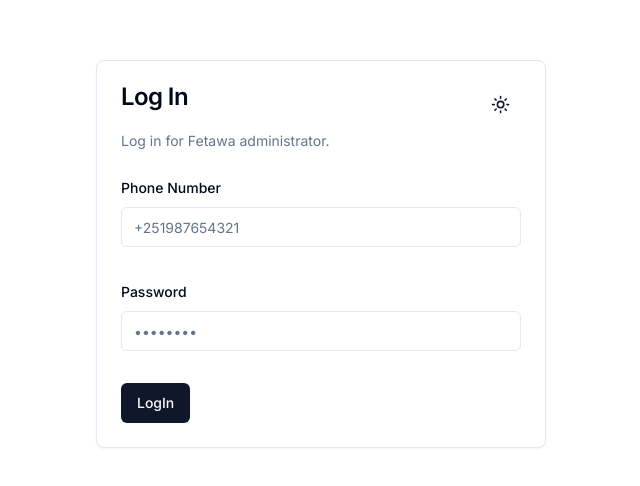
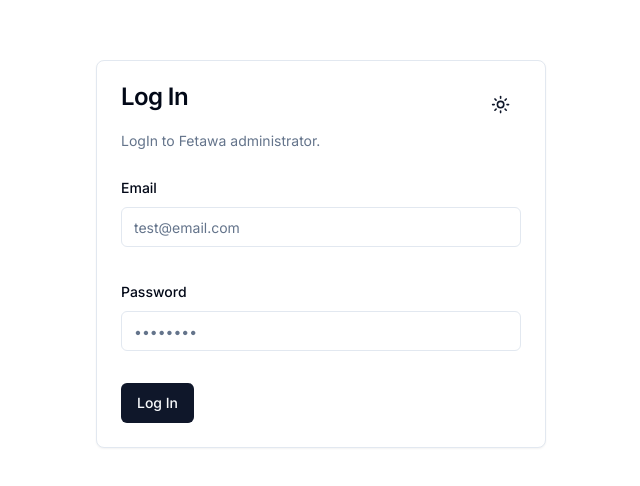
Before and after one commit to MuhidinM/Fatwa, a Next.js app: page /auth in a window 1280 px wide. Shown: the part 146-632 px from the top of the page, without its empty margins (319-959 px from the left). Built offline with nearby package versions, Linux system fonts and the light colour scheme; no server answers.

Commit message:
sign in and sign up is done

```diff
--- /dev/null
+++ b/app/auth.ts
@@ -0,0 +1,23 @@
+import {
+  createUserWithEmailAndPassword,
+  signInWithEmailAndPassword,
+} from "firebase/auth";
+import { auth } from "./firebase-config";
+
+export const doCreateWithEmailAndPassword = (
+  email: string,
+  password: string
+) => {
+  return createUserWithEmailAndPassword(auth, email, password);
+};
+
+export const doSignInWithEmailAndPassword = (
+  email: string,
+  password: string
+) => {
+  return signInWithEmailAndPassword(auth, email, password);
+};
+
+export const doSignOut = () => {
+  return auth.signOut();
+};
--- a/app/auth/page.tsx
+++ b/app/auth/page.tsx
@@ -3,12 +3,13 @@
 import { z } from "zod";
 import { zodResolver } from "@hookform/resolvers/zod";
 import { useForm } from "react-hook-form";
+import { useRouter } from "next/navigation";
+import { useEffect, useState } from "react";
 
 import { Button } from "@/components/ui/button";
 import {
   Form,
   FormControl,
-  FormDescription,
   FormField,
   FormItem,
   FormLabel,
@@ -23,28 +24,55 @@ import {
   CardTitle,
 } from "@/components/ui/card";
 import { ModeToggle } from "@/components/theme-toggle";
+import { useAuth } from "@/contexts/authContext";
+import { doSignInWithEmailAndPassword } from "../auth";
 
 const formSchema = z.object({
-  phone: z.string().min(2, {
-    message: "Phone Number must be at least 9 characters.",
-  }),
-  password: z.string().min(2, {
-    message: "Username must be at least 8 characters.",
+  email: z
+    .string()
+    .email({ message: "Invalid email address" })
+    .min(2, { message: "Email is required" }),
+  password: z.string().min(8, {
+    message: "Password must be at least 8 characters.",
   }),
 });
 
-const page = () => {
+const Page = () => {
+  const { userLoggedIn, setUserLoggedIn } = useAuth(); // Ensure setUserLoggedIn is available from context
+  const router = useRouter();
+  const [isSigningIn, setIsSigningIn] = useState(false);
+  const [error, setError] = useState(null); // State to hold any errors
   const form = useForm<z.infer<typeof formSchema>>({
     resolver: zodResolver(formSchema),
     defaultValues: {
-      phone: "",
+      email: "",
       password: "",
     },
   });
 
-  function onSubmit(values: z.infer<typeof formSchema>) {
+  useEffect(() => {
+    if (userLoggedIn) {
+      router.push("/dashboard");
+    }
+  }, [userLoggedIn, router]);
+
+  async function onSubmit(values: z.infer<typeof formSchema>) {
     console.log(values);
+    if (!isSigningIn) {
+      setIsSigningIn(true);
+      try {
+        await doSignInWithEmailAndPassword(values.email, values.password);
+        setUserLoggedIn(true); // Update userLoggedIn state on successful sign-in
+        router.push("/dashboard"); // Navigate to dashboard after successful sign-in
+      } catch (err) {
+        setError(err.message); // Capture and set the error message
+        console.error("Error during sign-in:", err);
+      } finally {
+        setIsSigningIn(false);
+      }
+    }
   }
+
   return (
     <div className="flex justify-center items-center h-screen">
       <Card className="w-[450px]">
@@ -57,19 +85,23 @@ const page = () => {
               </div>
             </div>
           </CardTitle>
-          <CardDescription>Log in for Fetawa administrator.</CardDescription>
+          <CardDescription>LogIn to Fetawa administrator.</CardDescription>
         </CardHeader>
         <CardContent>
           <Form {...form}>
             <form onSubmit={form.handleSubmit(onSubmit)} className="space-y-8">
               <FormField
                 control={form.control}
-                name="phone"
+                name="email"
                 render={({ field }) => (
                   <FormItem>
-                    <FormLabel>Phone Number</FormLabel>
+                    <FormLabel>Email</FormLabel>
                     <FormControl>
-                      <Input placeholder="+251987654321" {...field} />
+                      <Input
+                        placeholder="test@email.com"
+                        type="email"
+                        {...field}
+                      />
                     </FormControl>
                     <FormMessage />
                   </FormItem>
@@ -92,13 +124,17 @@ const page = () => {
                   </FormItem>
                 )}
               />
-              <Button type="submit">LogIn</Button>
+              <Button type="submit" disabled={isSigningIn}>
+                Log In
+              </Button>
             </form>
           </Form>
+          {error && <p className="text-red-500 mt-2">{error}</p>}{" "}
+          {/* Display error message */}
         </CardContent>
       </Card>
     </div>
   );
 };
 
-export default page;
+export default Page;
--- a/contexts/authContext/index.tsx
+++ b/contexts/authContext/index.tsx
@@ -5,12 +5,14 @@ import React, { useState, useContext, useEffect } from "react";
 type AuthContextType = {
   currentUser: any;
   userLoggedIn: boolean;
+  setUserLoggedIn: React.Dispatch<React.SetStateAction<boolean>>;
   loading: boolean;
 };
 
 const AuthContext = React.createContext<AuthContextType>({
   currentUser: null,
   userLoggedIn: false,
+  setUserLoggedIn: () => {}, // Provide a default no-op function
   loading: true,
 });
 
@@ -42,6 +44,7 @@ export function AuthProvider({ children }: { children: React.ReactNode }) {
   const value = {
     currentUser,
     userLoggedIn,
+    setUserLoggedIn,
     loading,
   };
 
```
